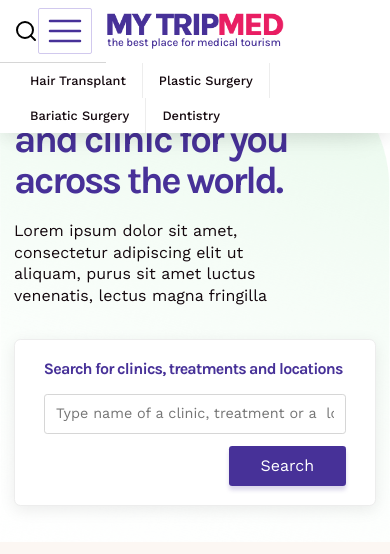
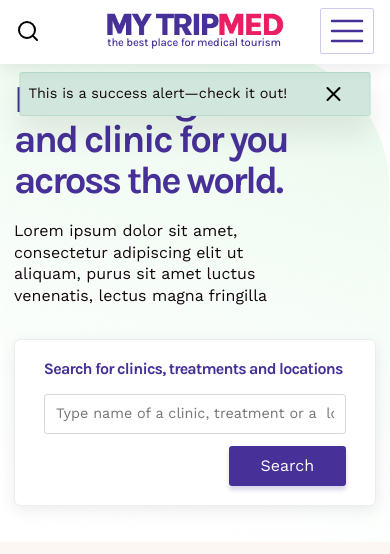
Before and after one commit to mandeepb29/medical-travel, a PHP site: page / in a window 390 px wide. Shown: the top 554 px of the page. Run offline with PHP 8.4, Linux system fonts and the light colour scheme.

Commit message:
header made responsive

```diff
--- a/css/style.css
+++ b/css/style.css
@@ -860,17 +870,28 @@ select:focus, select:active, .form-select:focus, .form-select:active, input:focu
   padding: 0; }
   @media (max-width: 61.99em) {
     .navbar {
-      display: flex;
-      justify-content: space-between; } }
+      width: 100%;
+      height: 0;
+      position: fixed;
+      top: 0;
+      left: 0;
+      padding-top: 8rem;
+      display: block;
+      overflow-y: scroll; }
+      .navbar.navbar-open {
+        height: 100vh; } }
   .navbar-primary {
-    border-bottom: 1px solid #D6D6D6;
-    padding: 1rem 0; }
+    padding: 1rem 0;
+    border-bottom: 1px solid #D6D6D6; }
   .navbar-secondary .menu {
     display: flex;
     background-color: #fff; }
   .navbar-secondary .nav-menu {
     margin-right: 4rem !important;
     padding-bottom: 0.5rem; }
+  @media (max-width: 61.99em) {
+    .navbar-secondary {
+      padding: 2rem 0; } }
   .navbar .container.container-custom {
     display: flex;
     flex-wrap: inherit;
@@ -883,6 +904,18 @@ select:focus, select:active, .form-select:focus, .form-select:active, input:focu
 .navbar-logo-box {
   display: flex;
   align-items: center; }
+  @media (max-width: 61.99em) {
+    .navbar-logo-box {
+      position: fixed;
+      top: 0;
+      justify-content: space-between;
+      display: flex;
+      align-items: center;
+      left: 0;
+      width: 100%;
+      padding: 1rem 2rem;
+      background-color: #ffffff;
+      z-index: 250; } }
 
 .navbar-collapse {
   width: 100%;
@@ -1015,17 +1050,26 @@ svg.header-icon {
       width: 2rem;
       height: 2rem; } }
 
-.language, .currency {
+.language,
+.currency {
   font-size: 1.4rem;
   margin-right: 0.6rem; }
+  @media (max-width: 61.99em) {
+    .language,
+    .currency {
+      font-size: 2rem; } }
 
 /* The container <div> - needed to position the dropdown content */
 .dropdown {
   position: relative;
   display: inline-block;
-  padding: 0 2rem; }
-  .dropdown:not(:last-child) {
-    border-right: 1px solid #EDEDED; }
+  padding: 0 2rem;
+  border-right: 1px solid #D6D6D6; }
+  @media (max-width: 61.99em) {
+    .dropdown {
+      padding: 0;
+      width: 100%;
+      border-right: none; } }
 
 /* Dropdown Button */
 .dropbtn {
@@ -1037,6 +1081,10 @@ svg.header-icon {
   background-color: #ffffff; }
   .dropbtn:hover {
     color: #473198; }
+  @media (max-width: 61.99em) {
+    .dropbtn {
+      font-size: 2rem;
+      font-weight: 600; } }
 
 /* Dropdown Content (Hidden by Default) */
 .dropdown-content {
--- a/index.html
+++ b/index.html
@@ -24,18 +24,20 @@
 </head>
 
 <body>
-  <nav class="navbar navbar-expand-xl navbar-light">
-
+  <nav class="navbar navbar-expand-xl navbar-light" id="websiteNavbar">
 
     <div class="navbar-primary">
       <div class="container container-custom align-items-center">
         <div class="navbar-logo-box">
+          <!--logo starts-->
           <a class="navbar-brand-1 text-decoration-none nav-left" href="./index.html">
             <img src="./img/logo-color.png">
             <span class="p-sm nav-text text-purple">
               the best place for medical tourism
             </span>
           </a>
+          <!--logo ends-->
+          <!--search/cross icon and search bar starts-->
           <img src="./img/search.svg" class="search-toggle" id="search-open" alt="open search" onclick="openSearch()">
           <img src="./img/x.svg" class="search-toggle" id="search-close" alt="close search" onclick="closeSearch()">
           <div class="search-box-1 pt-3">
@@ -44,14 +46,16 @@
                 name="search_header">
             </form>
           </div>
+          <!--search/cross icon and search bar ends-->
+
+           <!--hameburger menu button starts-->
+          <button class="navbar-toggler" type="button" aria-expanded="false" aria-label="Toggle navigation" onclick="toggleNavbar()">
+        <span class="navbar-toggler-icon"></span>
+      </button>
+       <!--hameburger menu button ends-->
         </div>
 
-        <button class="navbar-toggler" type="button" data-bs-toggle="collapse" data-bs-target="#navbarCollapsablePart"
-        aria-controls="navbarSupportedContent" aria-expanded="false" aria-label="Toggle navigation">
-        <span class="navbar-toggler-icon"></span>
-      </button>
-
-        <div class="collapse navbar-collapse " id="navbarCollapsablePart">
+        <div class="collapse navbar-collapse show navbar-primary-menu">
           <ul class="navbar-nav align-items-xl-center">
             <li class="nav-item">
               <a class="nav-link" href="./results.html">Destinations</a>
@@ -120,6 +124,7 @@
 
     <div class="navbar-secondary">
       <div class="menu container container-fluid">
+
         <div class="menu-header">
           <ul class="nav nav-pills">
             <div class="dropdown">
@@ -127,25 +132,25 @@
               <div class="dropdown-content">
                 <div class="container">
                   <div class="row">
-                    <div class="col-md-3">
+                    <div class="col-md-3 col-6">
                       <a href="#">Dental Implants</a>
                       <a href="#">Vaneers</a>
                       <a href="#">Dental Bridge</a>
                       <a href="#">Crowns</a>
                     </div>
-                    <div class="col-md-3">
+                    <div class="col-md-3 col-6">
                       <a href="#">All in 4</a>
                       <a href="#">Gum Surgery/a>
                         <a href="#">Bone Craft</a>
                         <a href="#">Tooth Filing</a>
                     </div>
-                    <div class="col-md-3">
+                    <div class="col-md-3 col-6">
                       <a href="#">Tooth Extraction</a>
                       <a href="#">Teeth Whitening</a>
                       <a href="#">Sinus Lift</a>
                       <a href="#">Wisdom Tooth Extraction</a>
                     </div>
-                    <div class="col-md-3">
+                    <div class="col-md-3 col-6">
                       <a href="#">Root Canal Treatment</a>
                       <a href="#">Invisalign</a>
                       <a href="#">Teeth Cleaning</a>
@@ -160,19 +165,19 @@
               <div class="dropdown-content">
                 <div class="container">
                   <div class="row">
-                    <div class="col-md-3">
+                    <div class="col-md-3 col-6">
                       <a href="#">Dental Implants</a>
                       <a href="#">Vaneers</a>
                       <a href="#">Dental Bridge</a>
                       <a href="#">Crowns</a>
                     </div>
-                    <div class="col-md-3">
+                    <div class="col-md-3 col-6">
                       <a href="#">All in 4</a>
                       <a href="#">Gum Surgery/a>
                         <a href="#">Bone Craft</a>
                         <a href="#">Tooth Filing</a>
                     </div>
-                    <div class="col-md-3">
+                    <div class="col-md-3 col-6">
                       <a href="#">Tooth Extraction</a>
                       <a href="#">Teeth Whitening</a>
                       <a href="#">Sinus Lift</a>
@@ -189,13 +194,13 @@
               <div class="dropdown-content">
                 <div class="container">
                   <div class="row">
-                    <div class="col-md-3">
+                    <div class="col-md-3 col-6">
                       <a href="#">Dental Implants</a>
                       <a href="#">Vaneers</a>
                       <a href="#">Dental Bridge</a>
                       <a href="#">Crowns</a>
                     </div>
-                    <div class="col-md-3">
+                    <div class="col-md-3 col-6">
                       <a href="#">All in 4</a>
                       <a href="#">Gum Surgery/a>
                         <a href="#">Bone Craft</a>
@@ -212,7 +217,7 @@
               <div class="dropdown-content dropdown-content-right">
                 <div class="container">
                   <div class="row">
-                    <div class="col-md-3">
+                    <div class="col-md-3 col-6">
                       <a href="#">Dental Implants</a>
                       <a href="#">Vaneers</a>
                       <a href="#">Dental Bridge</a>
--- a/js/main.js
+++ b/js/main.js
@@ -124,3 +124,10 @@ $(document).ready(function(){
       }
     });
   })
+
+
+
+  function toggleNavbar() {
+    var navbar = document.getElementById("websiteNavbar");
+    navbar.classList.toggle("navbar-open")
+  }
--- a/sass/components/_select.scss
+++ b/sass/components/_select.scss
@@ -14,15 +14,19 @@
 
   .selectCustom {
     position: relative;
-    min-width: 7rem;
+    min-width: 8rem;
   }
 
   .selectCustom-trigger {
-    font-size: 1.4rem;
+    font-size: 1.6rem;
     border: 1px solid $border-grey;
     border-radius: 5rem;
     cursor: pointer;
+
+    @include res(md) {
+      font-size: 2rem;
   }
+}
 
 
   .selectCustom-trigger {
@@ -31,6 +35,10 @@
     height: 100%;
     background-color: #fff;
     padding: 0.2rem 0.8rem;
+
+    @include res(md) {
+      padding:0.3rem 2.2rem;
+    }
   }
 
   .selectCustom-trigger::after {
@@ -61,6 +69,11 @@
     box-shadow: $shadow-md;
     z-index: 1;
     display: none;
+    z-index: 200;
+
+    @include res(md) {
+      font-size: 2rem;
+  }
   }
 
   .selectCustom.isActive .selectCustom-options {
--- a/sass/layouts/_header.scss
+++ b/sass/layouts/_header.scss
@@ -11,75 +11,122 @@ width: 100%;
     display: block;
     padding: 0;
 
-@include res(md){
-    display: flex;
-    justify-content: space-between;
-}
-&-primary{
-    border-bottom: 1px solid $light-grey;
-   padding: 1rem 0;
+    @include res(md) {
+
+        width: 100%;
+        height: 0;
+        position: fixed;
+        top: 0;
+        left: 0;
+        padding-top: 8rem;
+        display: block;
+        overflow-y: scroll;
+
+
+
+        &.navbar-open {
+            height: 100vh;
+
         }
 
-&-secondary{
+    }
+
+    &-primary {
+        padding: 1rem 0;
+        border-bottom: 1px solid $light-grey;
+    }
+
+    &-secondary {
 
 
-  .menu{
+        .menu {
             display: flex;
             background-color: #fff;
         }
 
-  .nav-menu{
+        .nav-menu {
             margin-right: 4rem !important;
-    padding-bottom : 0.5rem;
+            padding-bottom: 0.5rem;
+        }
+
+
+        @include res(md){
+            padding: 2rem 0;
         }
 
     }
 
-.container.container-custom{
+    .container.container-custom {
         display: flex;
         flex-wrap: inherit;
         align-items: center;
         justify-content: space-between;
+
     }
 }
 
 .navbar-collapse {
     flex-grow: 0;
 }
-.navbar-logo-box{
+
+.navbar-logo-box {
     display: flex;
     align-items: center;
 
+    @include res(md) {
+        position: fixed;
+        top: 0;
+        justify-content: space-between;
+        display: flex;
+        align-items: center;
+        left: 0;
+        width: 100%;
+        padding: 1rem 2rem;
+        background-color: $color-white;
+        z-index: 250;
     }
-.navbar-collapse{
+
+}
+
+.navbar-collapse {
     width: 100%;
     margin-left: 3vw;
     display: flex;
     justify-content: space-between;
 
-    @include res(lg){
+    @include res(lg) {
         flex-direction: column;
-        align-items:flex-start;
-        margin-left:0%;
+        align-items: flex-start;
+        margin-left: 0%;
     }
 
 
 }
-.navbar-contact{
+
+.navbar-contact {
     display: flex;
     justify-content: center;
     flex-direction: column;
     align-items: flex-end;
 
-    @include res(lg){
+    @include res(lg) {
         margin: 2.5rem 0 2rem;
         align-items: center;
     }
 
 }
-.navbar-toggler{
-    border: 1px solid $brand-purple-light !important;
+
+.navbar-toggler {
+    border: 1px solid $brand-purple-light  !important;
+
+
+    // @include res(md){
+    //     position: fixed;
+    //     top: 1rem;
+    //     right: 1rem;
+    // }
 }
+
 .navbar-toggler-icon {
     width: 5rem;
     height: 5rem;
@@ -87,25 +134,28 @@ padding: 0;
     background-position: center;
     background-size: contain;
 }
-.navbar-nav{
-    @include res(lg){
+
+.navbar-nav {
+    @include res(lg) {
         margin-top: 2rem;
     }
 }
+
 .navbar-brand-1 {
     display: flex;
     flex-direction: column;
     align-items: flex-start;
     width: 22rem;
-    max-width:45vw ;
+    max-width: 45vw;
 
-    @include res(lg){
+    @include res(lg) {
         position: absolute;
         left: 50%;
         transform: translateX(-50%);
     }
 }
-.nav-text{
+
+.nav-text {
     letter-spacing: -0.02rem;
     font-size: 1.4rem;
     font-family: Karla, sans-serif;
@@ -114,7 +164,8 @@ padding: 0;
     display: inline-block;
     margin-top: 0.2rem;
 }
-.search-toggle{
+
+.search-toggle {
     color: $text-grey;
     margin-left: 3rem;
     stroke-width: 2px;
@@ -122,15 +173,16 @@ padding: 0;
     width: 3rem;
     cursor: pointer;
 
-    @include res(lg){
+    @include res(lg) {
         margin-left: 0;
     }
 
 }
 
-#search-close{
+#search-close {
     display: none;
 }
+
 .search-box-1 {
     display: none;
     position: absolute;
@@ -167,11 +219,11 @@ padding: 0;
 //     text-decoration: none;
 //     text-align: center;
 // }
-.nav-item{
+.nav-item {
     margin: 0 0.7rem;
 
-    @include res(lg){
-        margin:0 0 1.5rem;
+    @include res(lg) {
+        margin: 0 0 1.5rem;
     }
 }
 
@@ -180,21 +232,22 @@ padding: 0;
     font-size: 1.8rem;
     font-weight: 500;
     letter-spacing: -0.03rem;
-    color: $brand-dark !important;
+    color: $brand-dark  !important;
 
     &:hover {
-        color: lighten($brand-purple,10%) !important;
+        color: lighten($brand-purple, 10%) !important;
     }
-    @include res(sm){
+
+    @include res(sm) {
         font-size: 2rem;
     }
 }
 
 .nav-right {
 
-    @include res(lg){
+    @include res(lg) {
         width: 100%;
-        margin-top: 6rem;
+        margin-top: 1rem;
     }
 }
 
@@ -214,33 +267,41 @@ padding: 0;
 //     margin-left: 0.6rem;
 //     border-radius: 1.25rem;
 // }
-.form-select-1,.form-select-2{
+.form-select-1,
+.form-select-2 {
     font-size: 1.6rem;
     border-radius: 5rem;
     padding: 0.4rem;
-    @include res(sm){
+
+    @include res(sm) {
         font-size: 1.6rem;
         height: 4rem;
         padding: 0 1rem;
     }
 }
 
-.form-select-1{
+.form-select-1 {
     margin-right: 2rem;
 }
+
 svg.header-icon {
     @include square(1.6rem);
     margin-right: 0.2rem;
 
-    @include res(lg){
+    @include res(lg) {
         @include square(2rem);
     }
 }
 
 
-.language,.currency {
+.language,
+.currency {
     font-size: 1.4rem;
     margin-right: 0.6rem;
+
+    @include res(md) {
+        font-size: 2rem;
+    }
 }
 
 /* The container <div> - needed to position the dropdown content */
@@ -249,8 +310,12 @@ svg.header-icon {
     display: inline-block;
     padding: 0 2rem;
 
-    &:not(:last-child){
-        border-right: 1px solid $border-grey;
+    border-right: 1px solid $light-grey;
+
+    @include res(md) {
+        padding: 0;
+        width: 100%;
+        border-right:none;
     }
 
 }
@@ -266,8 +331,13 @@ svg.header-icon {
     font-weight: 500;
     background-color: $color-white;
 
-    &:hover{
+    &:hover {
         color: $brand-purple;
+    }
+
+    @include res(md) {
+        font-size: 2rem;
+        font-weight: 600;
     }
 }
 
@@ -283,12 +353,27 @@ svg.header-icon {
     top: 11rem;
     padding: 1rem 1.6rem;
     border-top: 1px solid $border-grey;
-    box-shadow:$shadow-sm;
+    box-shadow: $shadow-sm;
     border-radius: 4px;
     z-index: 1;
     overflow: hidden;
-    &-right{
-        right: 0;
+
+    @include res(md) {
+        display: block;
+        position: relative;
+        min-width: auto;
+        left: auto;
+        top: auto;
+        padding: 0 0 2rem;
+        margin: 0 0 2rem;
+        border-top: none;
+        box-shadow: none;
+        border-bottom: 1px solid $light-grey;
+
+
+        & .container {
+            padding: 0;
+        }
     }
 }
 
@@ -300,7 +385,7 @@ svg.header-icon {
     display: block;
 
 
-    &:hover{
+    &:hover {
         color: $brand-purple;
         background-color: $color-cream;
     }
@@ -308,4 +393,6 @@ svg.header-icon {
 
 
 /* Show the dropdown menu on hover */
-  .dropdown:hover .dropdown-content {display: block;}
+.dropdown:hover .dropdown-content {
+    display: block;
+}
```
Also changed, not shown: other parts of css/style.css (+33 -9 lines). Lines whose indentation alone changed are shown as unchanged.
